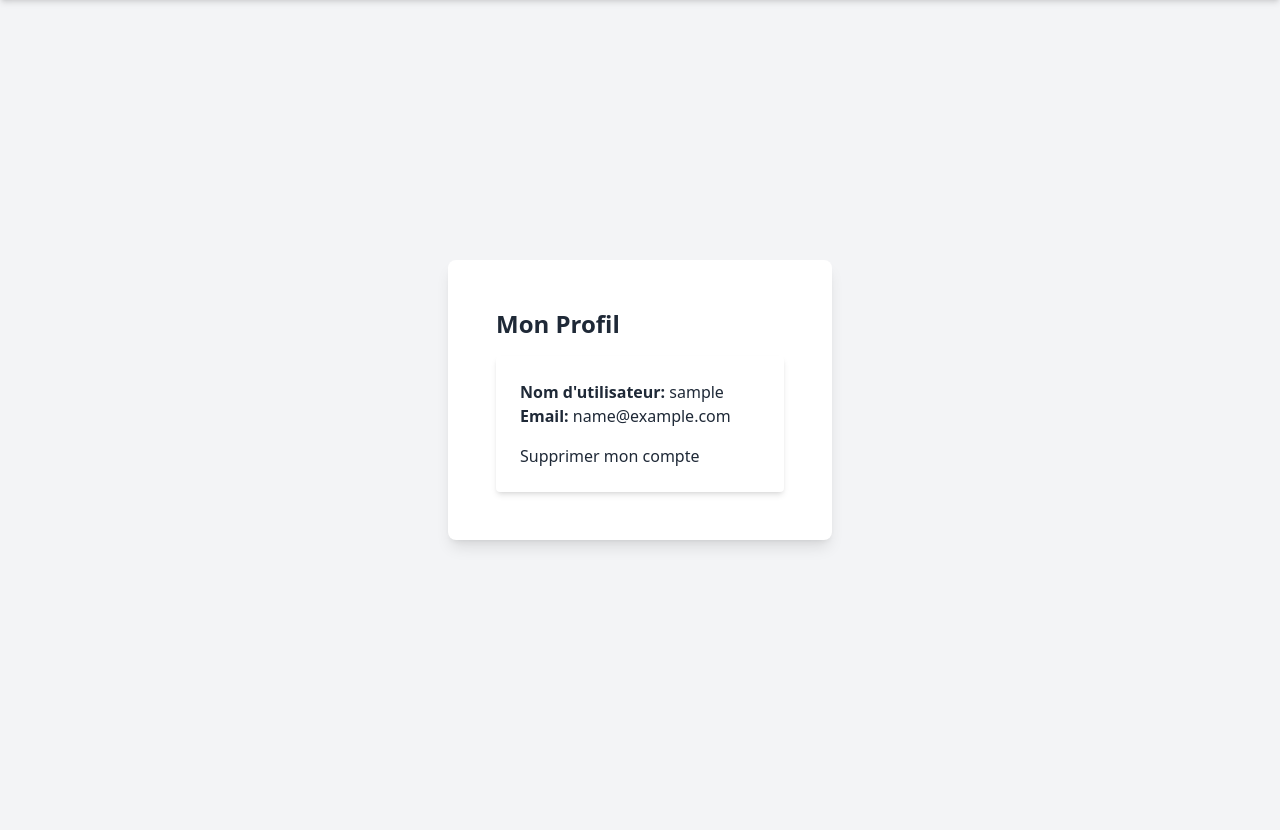
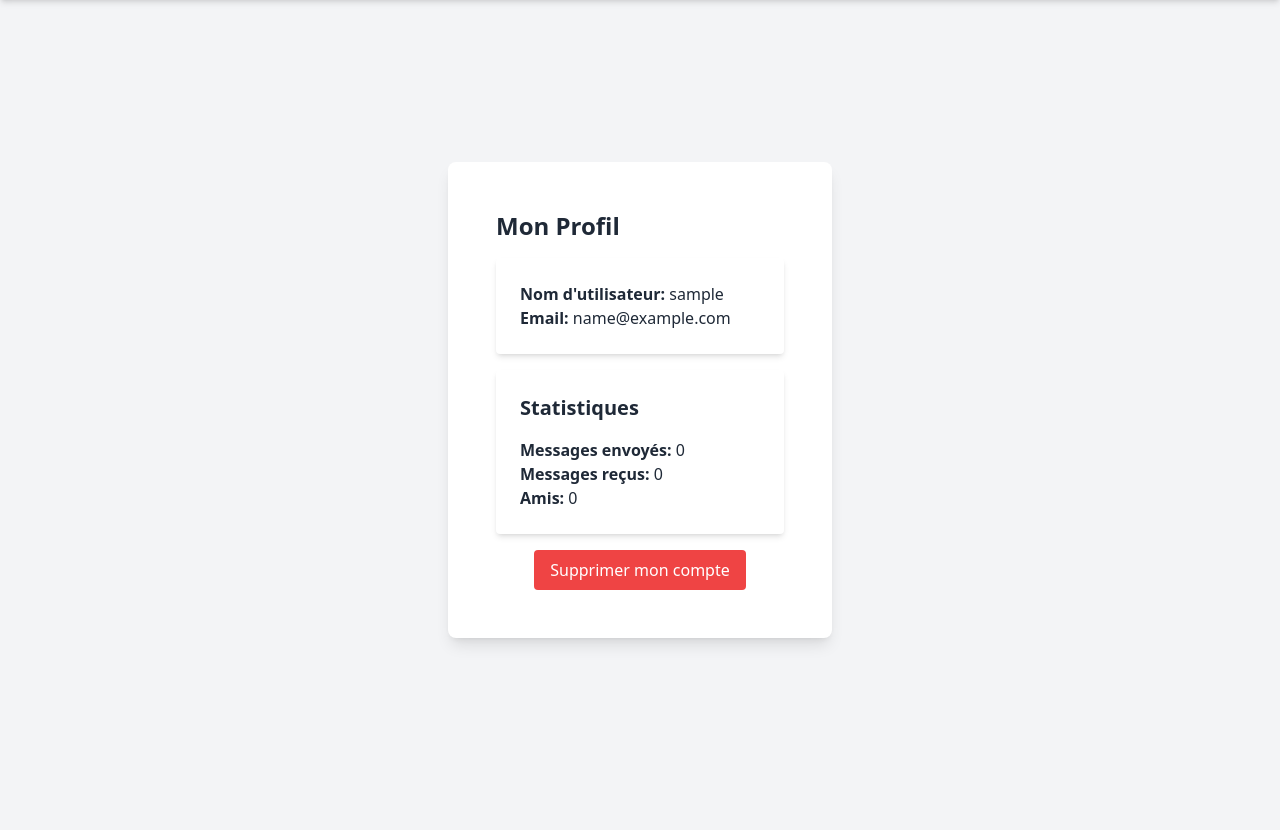
Before and after one commit to MoussaBamba93400/snapchat_django, a Django app: page /users/profile/ in a window 1280 px wide. Shown: the part 60-890 px from the top of the page. Run offline with Django 5.2, Linux system fonts and the light colour scheme; the visitor is signed in with stand-in values (Sample User, id 1); data that the repository does not hold is empty; some libraries are stand-ins or nearby versions.

Commit message:
Improve style & delete chat route

```diff
--- a/snapchat/settings.py
+++ b/snapchat/settings.py
@@ -165,28 +165,24 @@ NAVIGATION_MENU = {
         {'name': 'Register', 'url': 'register'},
     ],
     'stories': [
-        {'name': 'Chats', 'url': 'register'},
         {'name': 'amis', 'url': 'friends'},
         {'name': 'ajouter une story', 'url': 'add_story'},
         {'name': 'déconnexion', 'url': 'logout'},
         {'name': 'profile', 'url': 'profile'},
     ],
     'friends': [
-        {'name': 'Chats', 'url': 'register'},
         {'name': 'ajouter une story', 'url': 'add_story'},
         {'name': 'stories', 'url': 'stories'},
         {'name': 'déconnexion', 'url': 'logout'},
         {'name': 'profile', 'url': 'profile'},
     ],
     'add_story': [
-        {'name': 'Chats', 'url': 'register'},
         {'name': 'stories', 'url': 'stories'},
         {'name': 'déconnexion', 'url': 'logout'},
         {'name': 'profile', 'url': 'profile'},
         {'name': 'amis', 'url': 'friends'},
     ],
     'story': [
-        {'name': 'Chats', 'url': 'register'},
         {'name': 'stories', 'url': 'stories'},
         {'name': 'déconnexion', 'url': 'logout'},
         {'name': 'profile', 'url': 'profile'},
--- a/users/templates/delete_account.html
+++ b/users/templates/delete_account.html
@@ -9,10 +9,10 @@
 
       <form method="post">
         {% csrf_token %}
-        <button type="submit" class="bg-red-600 text-white px-4 py-2 rounded">Supprimer mon compte</button>
+        <button type="submit" class="bg-red-500 text-white px-4 py-2 rounded">Supprimer mon compte</button>
       </form>
 
-      <a href="{% url 'profile' %}" class="text-gray-600 mt-4 block">Annuler</a>
+      <a href="{% url 'profile' %}" class=" bg-blue-500 text-center text-white mt-4 block rounded">Annuler</a>
     </div>
   </div>
 {% endblock %}
--- a/users/templates/profile.html
+++ b/users/templates/profile.html
@@ -4,10 +4,21 @@
   <div class="container mx-auto p-4">
     <h1 class="text-2xl font-bold mb-4">Mon Profil</h1>
 
-    <div class="bg-white p-6 rounded shadow-md">
+    <div class="bg-white p-6 rounded shadow-md mb-4">
       <p><strong>Nom d'utilisateur:</strong> {{ user.username }}</p>
       <p><strong>Email:</strong> {{ user.email }}</p>
-      <a href="{% url 'delete_account' %}" class="text-red-600 mt-4 block">Supprimer mon compte</a>
+    </div>
+
+    <!-- Statistiques sur l'utilisateur -->
+    <div class="bg-white p-6 rounded shadow-md mb-4">
+      <h2 class="text-xl font-semibold mb-4">Statistiques</h2>
+      <p><strong>Messages envoyés:</strong> {{ sent_messages_count }}</p>
+      <p><strong>Messages reçus:</strong> {{ received_messages_count }}</p>
+      <p><strong>Amis:</strong> {{ friends_count }}</p>
+    </div>
+
+    <div class="flex justify-center">
+      <a href="{% url 'delete_account' %}" class="bg-red-500 text-white px-4 py-2 rounded">Supprimer mon compte</a>
     </div>
   </div>
 {% endblock %}
--- a/users/views.py
+++ b/users/views.py
@@ -4,6 +4,9 @@ from django.shortcuts import render, redirect
 from .forms import UserLoginForm, UserRegistrationForm
 from django.contrib.auth.decorators import login_required
 from django.views import View
+from messaging.models import Message
+from friendships.models import Friendship
+from django.db.models import Q
 
 
 
@@ -51,7 +54,26 @@ class UserView(View):
   @login_required
   def profile_view(request):
     user = request.user  # Récupère l'utilisateur connecté
-    return render(request, 'profile.html', {'user': user, 'page': 'profile'})
+
+    # Statistiques sur les messages envoyés
+    sent_messages_count = Message.objects.filter(sender_user=user).count()
+
+    # Statistiques sur les amis de l'utilisateur
+    friends_count = Friendship.objects.filter(
+        (Q(sender_user=user) | Q(recever_user=user)), approved=True
+    ).count()
+
+    # Statistiques supplémentaires : messages reçus
+    received_messages_count = Message.objects.filter(recever_user=user).count()
+
+    # Passer ces statistiques au template
+    return render(request, 'profile.html', {
+        'user': user,
+        'sent_messages_count': sent_messages_count,
+        'friends_count': friends_count,
+        'received_messages_count': received_messages_count,
+        'page': 'profile'
+    })
 
   @login_required
   def delete_account(request):
```
Also changed, not shown: stories/templates/stories.html (+7 -3 lines).
